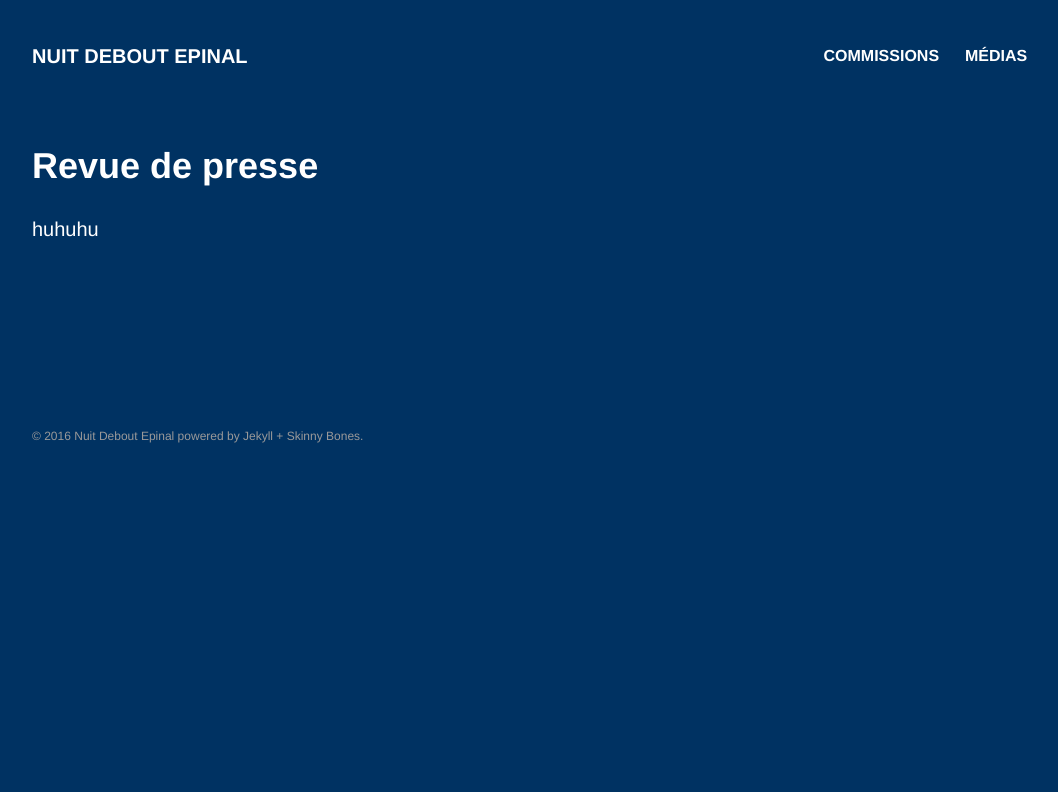
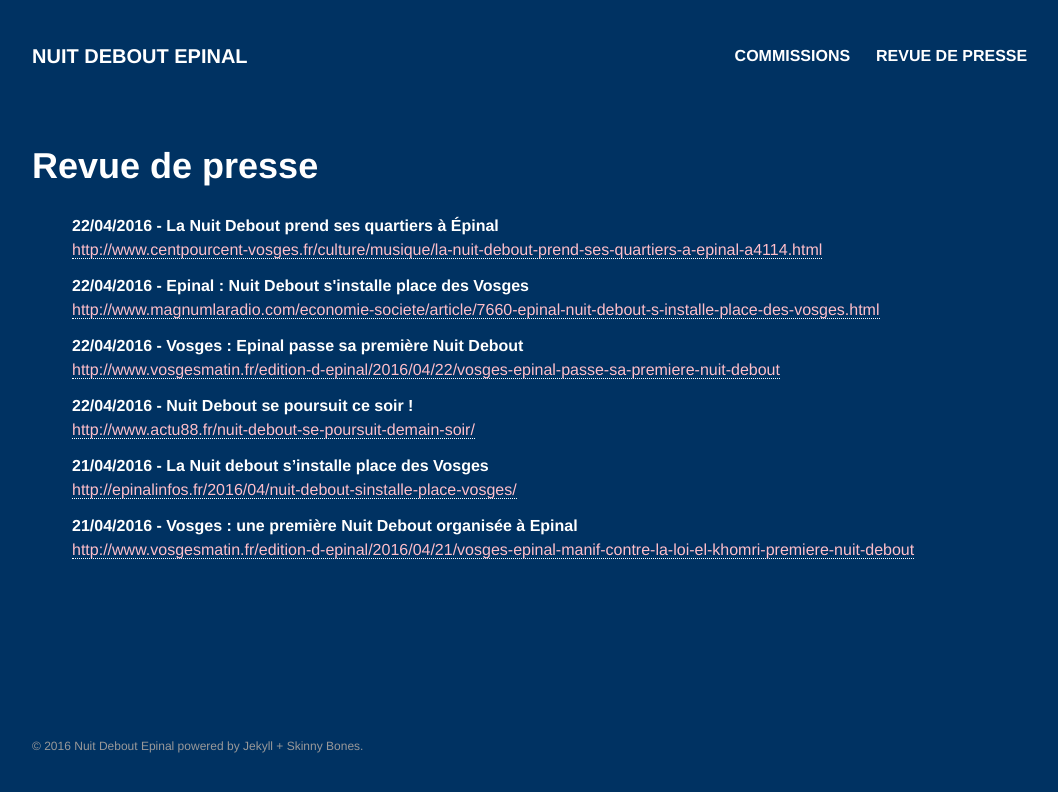
Before and after one commit to clairezed/nuit-debout-epinal, a Jekyll site: the page built from _pages/revue-presse.html, in a window 1280 px wide. Shown: the top 792 px of the page, without its empty margins (64-1122 px from the left). Built offline with Jekyll 4.4.1, drawn with Linux system fonts in a browser that asks for light colours.

Commit message:
#3 revue de presse

```diff
--- a/_config.yml
+++ b/_config.yml
@@ -5,7 +5,7 @@ description: le site de Nuit Debout Epinal
 logo: logoEpinal.jpg# 120x120 px default image used for Twitter summary card
 teaser: teaser.jpg # 400x250 px default teaser image used in image archive grid
 locale: fr
-url: http://www.nuitdeboutepinal.fr/
+url: http://www.nuitdeboutepinal.fr
 
 
 # Jekyll configuration
--- /dev/null
+++ b/_data/revue-presse.yml
@@ -0,0 +1,39 @@
+# Liens vers les articles qui parlent de nuit debout epinal
+
+- title: Nuit Debout se poursuit ce soir !
+  url: http://www.actu88.fr/nuit-debout-se-poursuit-demain-soir/
+  media: Actu88
+  date: 2016-04-22 15:35:44 +0200
+
+
+- title: "Vosges : Epinal passe sa première Nuit Debout"
+  url: http://www.vosgesmatin.fr/edition-d-epinal/2016/04/22/vosges-epinal-passe-sa-premiere-nuit-debout
+  media: VosgesMatin
+  date: 2016-04-22 15:35:44 +0200
+
+
+- title: "Epinal : Nuit Debout s'installe place des Vosges"
+  url: http://www.magnumlaradio.com/economie-societe/article/7660-epinal-nuit-debout-s-installe-place-des-vosges.html
+  media: Magnum la radio
+  date: 2016-04-22 15:35:44 +0200
+
+
+- title: "La Nuit Debout prend ses quartiers à Épinal"
+  url: http://www.centpourcent-vosges.fr/culture/musique/la-nuit-debout-prend-ses-quartiers-a-epinal-a4114.html
+  media: Cent pour cent Vosges
+  date: 2016-04-22 15:35:44 +0200
+
+
+- title: "Vosges : une première Nuit Debout organisée à Epinal"
+  url: http://www.vosgesmatin.fr/edition-d-epinal/2016/04/21/vosges-epinal-manif-contre-la-loi-el-khomri-premiere-nuit-debout
+  media: VosgesMatin
+  date: 2016-04-21 15:35:44 +0200
+
+
+- title: "La Nuit debout s’installe place des Vosges"
+  url: http://epinalinfos.fr/2016/04/nuit-debout-sinstalle-place-vosges/
+  media: EpinalInfos
+  date: 2016-04-21 15:35:44 +0200
+
+
+# https://www.facebook.com/141133179273864/photos/pcb.994370003950173/994369450616895/?type=3
--- a/_includes/navigation.html
+++ b/_includes/navigation.html
@@ -6,6 +6,8 @@
         {% else %}
         {% assign domain = site.url %}
     {% endif %}
-    <li><a href="{{ domain }}{{ link.url }}" {% if link.url contains 'http' %}target="_blank"{% endif %}>{{ link.title }}</a></li>
+    <li>
+      <a href="{{ domain }}{{ link.url }}" {% if link.url contains 'http' %}target="_blank"{% endif %}>{{ link.title }}</a>
+    </li>
   {% endfor %}
 </ul>
--- a/_pages/press_review.md
+++ /dev/null
@@ -1,9 +0,0 @@
----
-layout: page
-title: Revue de presse
-date: 2015-09-23T14:11:44-04:00
-modified: 2016-03-03T10:29:27-05:00
-permalink: /revue-de-presse
----
-
-<p>huhuhu</p>
--- /dev/null
+++ b/_pages/revue-presse.html
@@ -0,0 +1,22 @@
+---
+layout: page
+title: Revue de presse
+date: 2015-09-23T14:11:44-04:00
+modified: 2016-03-03T10:29:27-05:00
+permalink: /revue-de-presse
+nav: revue-presse
+---
+
+  <ul class="list review-list">
+  {% assign sorted_reviews = (site.data.revue-presse | sort: 'date') | reverse %}
+    {% for review in sorted_reviews %}
+    <li>
+      <div class="review-header">
+        <span class="review-date">{{ review.date | date: "%d/%m/%Y" }} - </span>
+        <span class="review-title">{{review.title}} </span>
+      </div>
+      <a href="{{review.url}}">{{review.url}}</a>
+      <!-- <span class="badge">{{review.media}} </span> -->
+    </li>
+    {% endfor %}
+  </ul>
--- a/_sass/_list.scss
+++ b/_sass/_list.scss
@@ -1,8 +1,6 @@
 /*
 Listes
 ========================================================================== */
-
-
 
 
 .list {
@@ -16,4 +14,9 @@ Listes
       display: block;
     }
   }
+  &.review-list {
+    .review-header {
+      font-weight: bold;
+    }
+  }
 }
```
Also changed, not shown: _data/navigation.yml (+4 -4 lines), index.html (+9 -6 lines).
